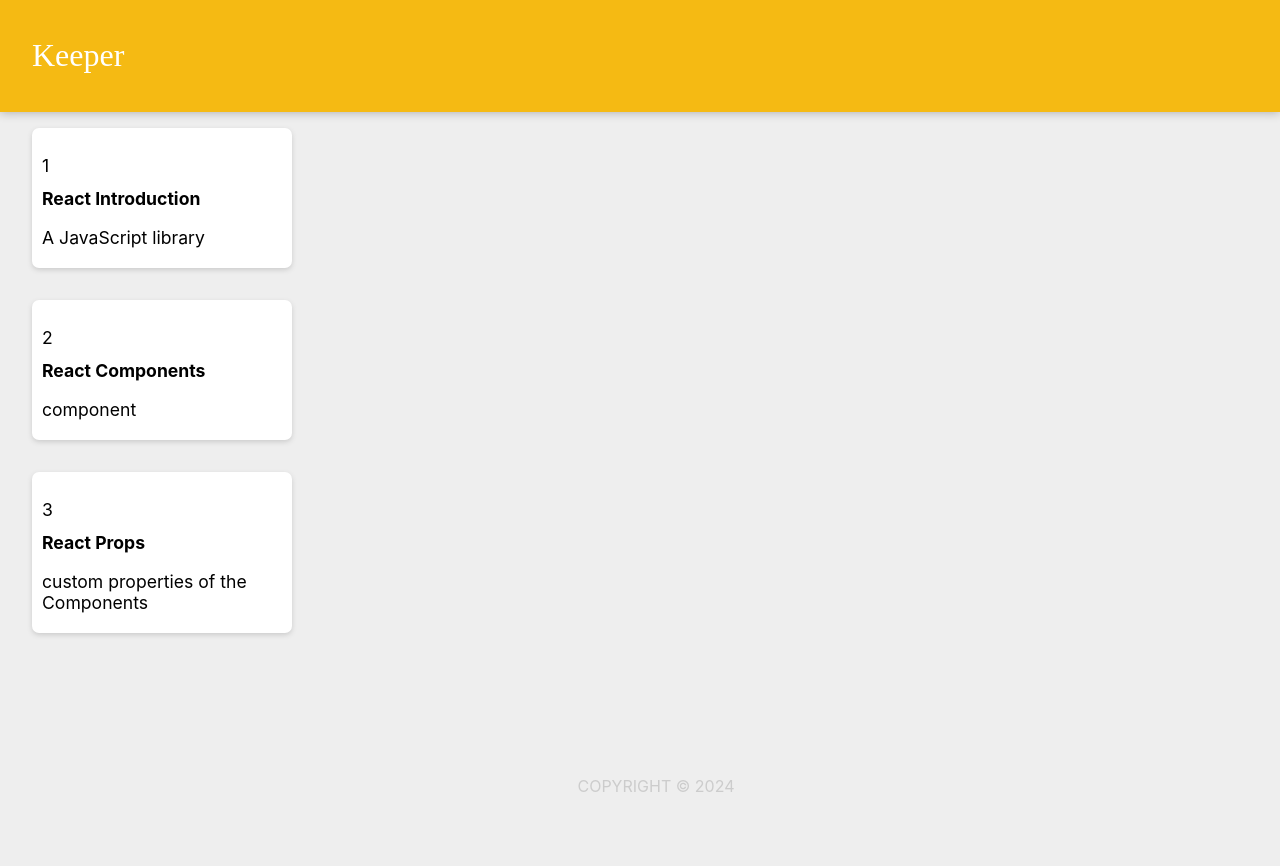
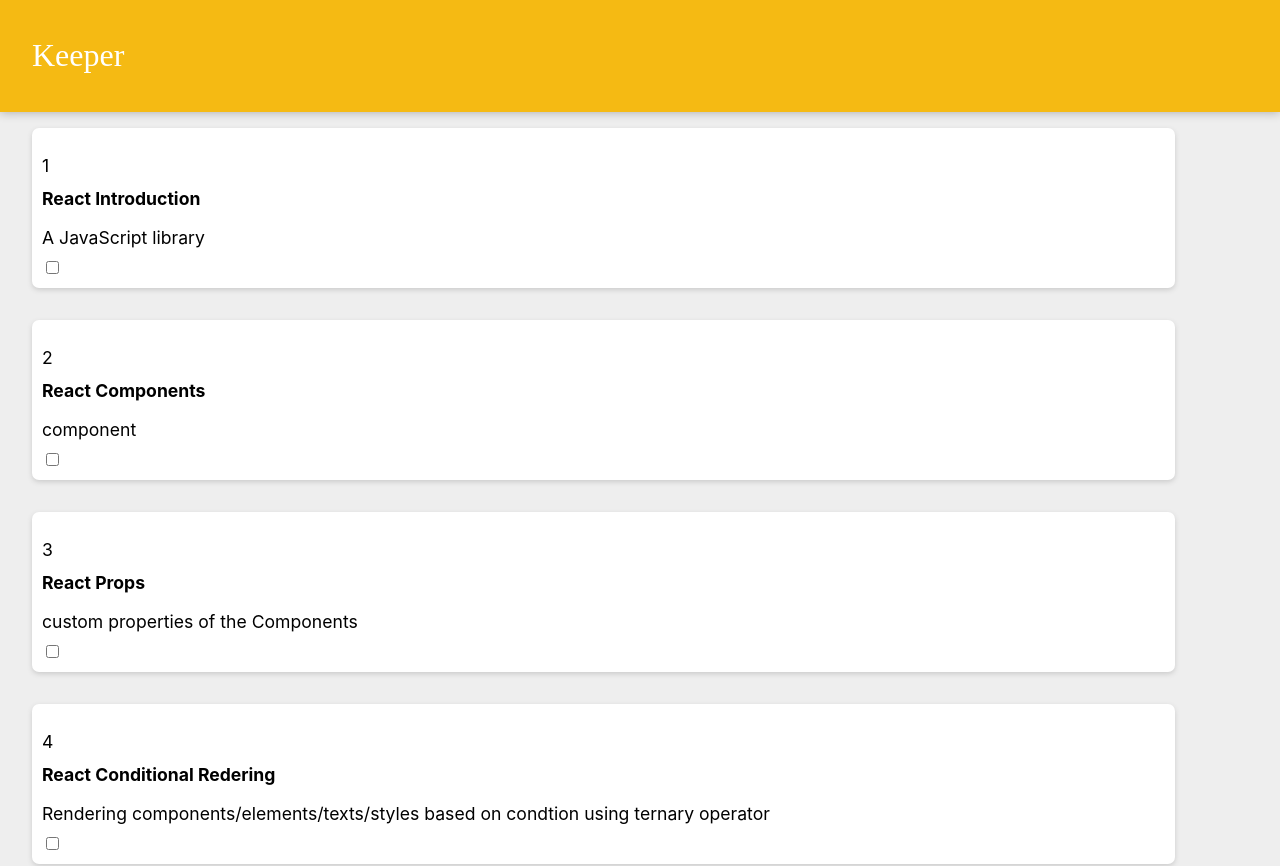
Before and after one commit to Sud-repo/react-practice-project, a React (Create React App) app: page / in a window 1280 px wide. Shown: the top 866 px of the page. Before the commit the page ends 800 px from the top, so only its background shows below. Built offline with nearby package versions, Linux system fonts and the light colour scheme.

Commit message:
added checkbox feature

```diff
--- a/public/style.css
+++ b/public/style.css
@@ -11,10 +11,10 @@
     padding: 0 16px;
   }
 
-  .note-container {
+  /* .note-container {
     display: flex;
     flex-direction: column;
-  }
+  } */
 
   header {
     background-color: #f5ba13;
@@ -30,23 +30,24 @@
   }
 
   footer {
-    position: absolute;
+    position: relative;
     text-align: center;
-    bottom: 0;
-    width: 100%;
+    bottom: 0px;
+    width: 98%;
     height: 2.5rem;
   }
 
   footer p {
     color: #ccc;
+    height: 10px;
+    margin: 50px;
   }
   .note {
-
     background: #fff;
     border-radius: 7px;
     box-shadow: 0 2px 5px #ccc;
     padding: 10px;
-    width: 240px;
+    width: 90%;
     margin: 16px;
     float: left;
   }
--- a/src/components/Note.jsx
+++ b/src/components/Note.jsx
@@ -1,10 +1,31 @@
-import React from "react";
+import React, {useState} from "react";
 
 function Note(props){
+
+    const [isChecked, setIsChecked] = useState(false);
+
+    let [time, setTime] = useState('');
+
+    const handleCheckboxChange = () => {
+        setIsChecked(!isChecked);
+        if (!isChecked){
+            const newTime = new Date().toLocaleDateString();
+            setTime(newTime);
+        }else {
+            time = undefined;
+        }
+    };
+
     return <div className="note">
             <p>{props.id}</p>
-            <h1>{props.title}</h1>
+            <h1 id="title" style={{ textDecoration: isChecked ? 'line-through' : 'none' }}>{props.title}</h1>
             <p>{props.desc}</p>
+            <input
+                type="checkbox"
+                checked={isChecked}
+                onChange={handleCheckboxChange}
+            />
+            <span id="time">{time}</span>
         </div>;
 }
 
--- a/src/components/NoteDetails.js
+++ b/src/components/NoteDetails.js
@@ -2,15 +2,23 @@ const details = [
     {
         id : 1,
         title : "React Introduction",
-         desc : "A JavaScript library"
+        desc : "A JavaScript library"
     },{
         id : 2,
         title : "React Components",
-         desc : "component"
+        desc : "component"
     },{
         id : 3,
         title : "React Props",
-         desc : "custom properties of the Components"
+        desc : "custom properties of the Components"
+    },{
+        id : 4,
+        title : "React Conditional Redering",
+        desc : "Rendering components/elements/texts/styles based on condtion using ternary operator"
+    }, {
+        id : 5,
+        title : "React useState",
+        desc : "To update state dynamically"
     }
 ]
 
```
